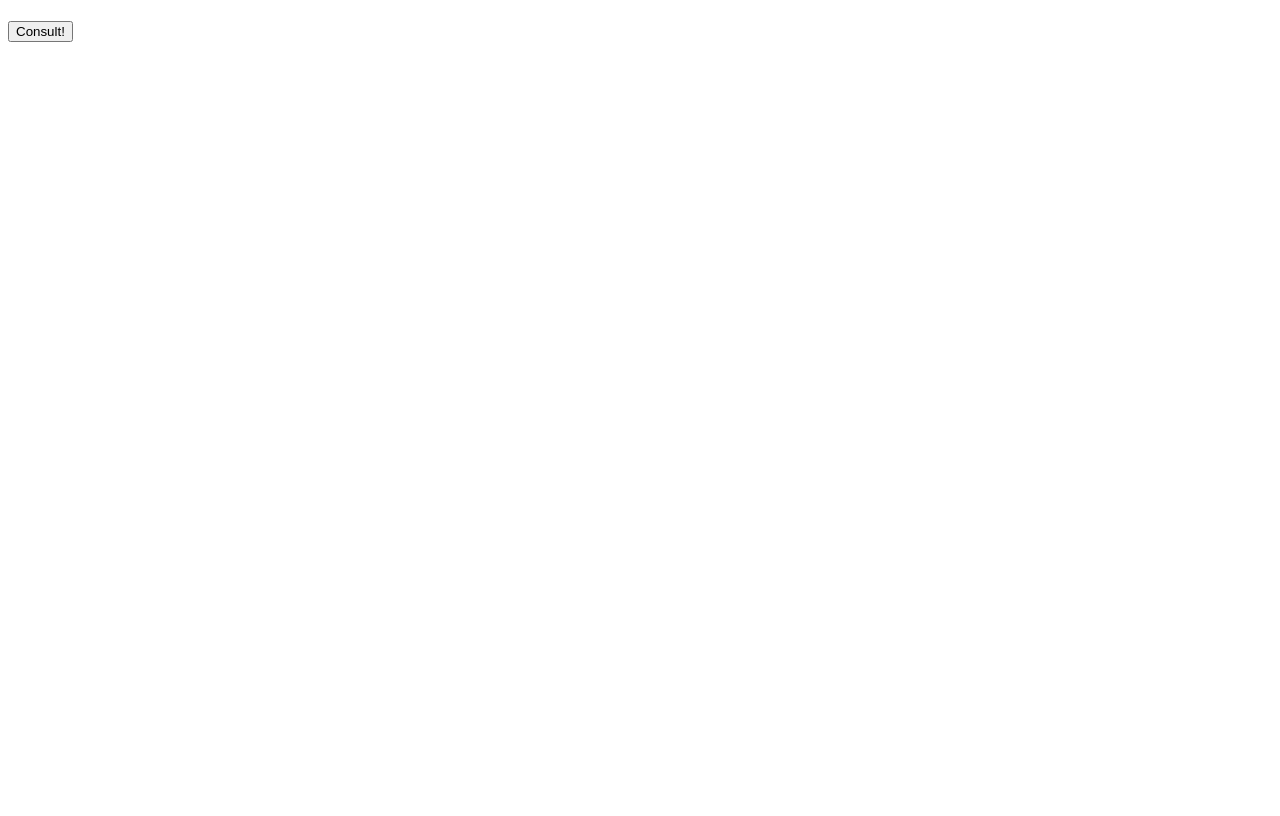
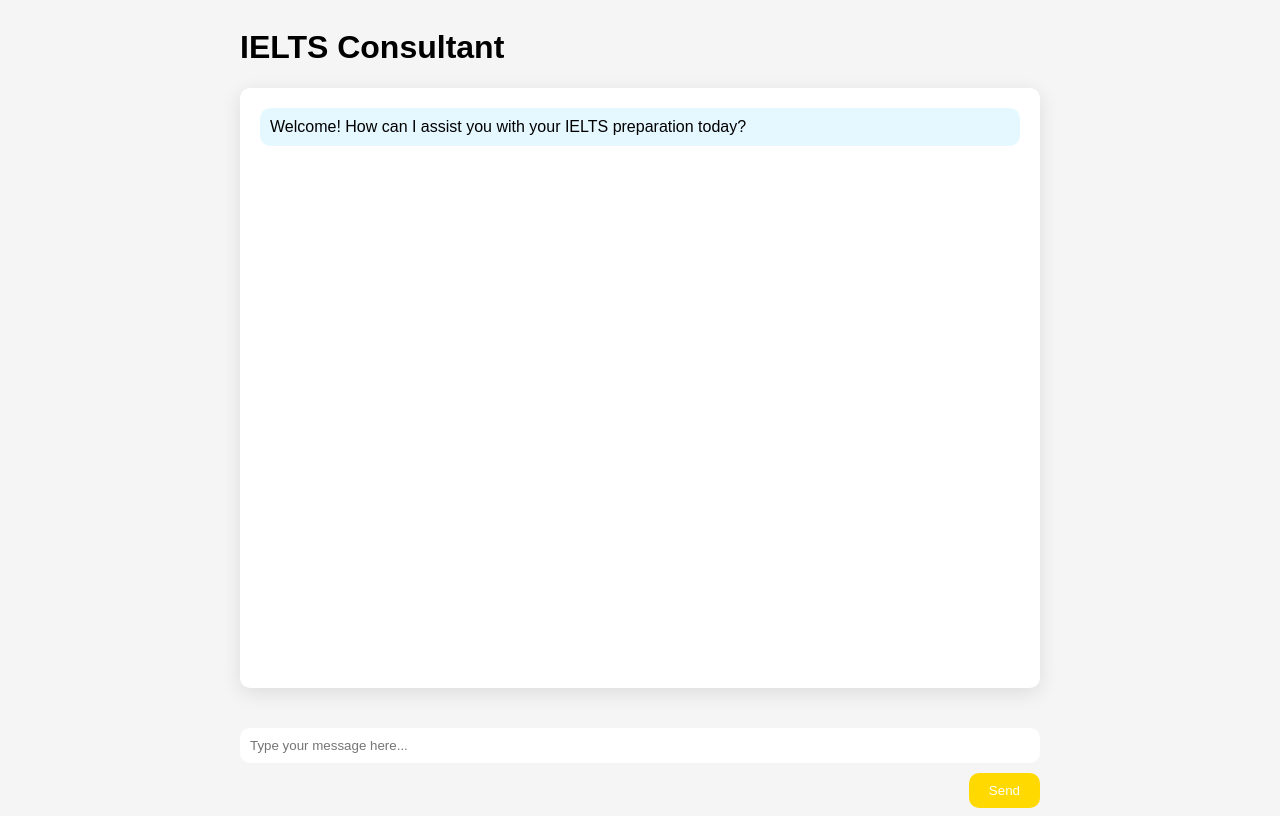
Before and after one commit to Jenguk42/ieltsConsultant, a plain HTML site: page frontend/index.html in a window 1280 px wide. Drawn offline with Linux system fonts and the light colour scheme.

Commit message:
added frontend UI design

```diff
--- a/frontend/index.html
+++ b/frontend/index.html
@@ -6,36 +6,130 @@
 	<meta http-equiv="X-UA-Compatible" content="IE=edge">
 	<meta name="viewport" content="width=device-width, initial-scale=1.0">
 	<title>IELTS Consultant</title>
+	<style>
+		body {
+			background-color: #F5F5F5;
+			font-family: sans-serif;
+		}
+
+		.container {
+			margin: 0 auto;
+			max-width: 800px;
+			display: flex;
+			flex-direction: column;
+			min-height: 100vh;
+		}
+
+		.chat-box {
+			background-color: #FFFFFF;
+			box-shadow: 0px 5px 20px rgba(0, 0, 0, 0.1);
+			border-radius: 10px;
+			padding: 20px;
+			margin-bottom: 20px;
+			overflow-y: scroll;
+			flex: 1;
+			flex-grow: 1;
+		}
+
+		.user-message {
+			background-color: #FFF2E5;
+			border-radius: 10px;
+			padding: 10px;
+			margin-bottom: 10px;
+			align-self: flex-end;
+		}
+
+		.bot-message {
+			background-color: #E5F7FF;
+			border-radius: 10px;
+			padding: 10px;
+			margin-bottom: 10px;
+			align-self: flex-start;
+		}
+
+		.text-input {
+			background-color: #FFFFFF;
+			border-radius: 10px;
+			padding: 10px;
+			border: none;
+			outline: none;
+			margin-top: 20px;
+			flex: none;
+		}
+
+		.send-button {
+			background-color: #FFD900;
+			color: #FFFFFF;
+			border-radius: 10px;
+			padding: 10px 20px;
+			border: none;
+			outline: none;
+			margin-top: 10px;
+			align-self: flex-end;
+			cursor: pointer;
+			flex: none;
+		}
+	</style>
 </head>
 
 <body>
-	<h1></h1>
-	<button onclick="getConsult()">Consult!</button>
+	<div class="container">
+		<h1>IELTS Consultant</h1>
+		<div class="chat-box" id="chat-box"></div>
+		<input type="text" class="text-input" id="user-input" placeholder="Type your message here...">
+		<button class="send-button" onclick="sendMessage()">Send</button>
+	</div>
+
 	<script>
-		async function getConsult() {
+		const chatBox = document.getElementById('chat-box');
+		const userInput = document.getElementById('user-input');
+
+		async function sendMessage() {
   try {
-				const url = 'http://localhost:3000/ieltsConsultant';
-				const data = { /* data goes here */ };
+    const url = "http://localhost:3000/ieltsConsultant";
+    const data = {
+      userMessage: userInput.value,
+    };
+
+    displayUserMessage(userInput.value); // Display the user's message
 
     const response = await fetch(url, {
-					method: 'POST',
+      method: "POST",
       headers: {
-						'Content-Type': 'application/json'
+        "Content-Type": "application/json",
       },
-					body: JSON.stringify(data)
+      body: JSON.stringify(data),
     });
 
     const responseData = await response.json();
     console.log(responseData);
-				return responseData;
+    displayBotMessage(responseData.message);
   } catch (error) {
     console.error(error);
   }
+
+  // Clear the input field after sending message
+  userInput.value = "";
 }
 
-		// // Use function
-		// const response = await getConsult();
-		// console.log(response);
+		function displayUserMessage(message) {
+			const userMessageElement = document.createElement('div');
+			userMessageElement.classList.add('user-message');
+			userMessageElement.innerText = message;
+
+			chatBox.appendChild(userMessageElement);
+		}
+
+		function displayBotMessage(message) {
+			const botMessageElement = document.createElement('div');
+			botMessageElement.classList.add('bot-message');
+			botMessageElement.innerText = message;
+
+			chatBox.appendChild(botMessageElement);
+		}
+
+		// Display a welcome message when the page loads
+		displayBotMessage("Welcome! How can I assist you with your IELTS preparation today?");
 	</script>
 </body>
 
```
Lines whose indentation alone changed are shown as unchanged.
